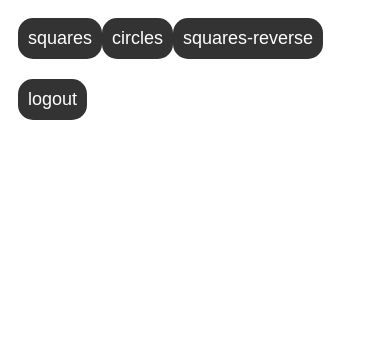
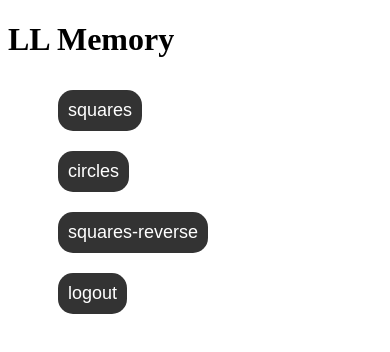
Before and after one commit to lukalajovic12/ll_memory_game, an Angular app in the folder frontend/: page / in a window 390 px wide. Shown: the top 352 px of the page. Built offline with nearby package versions, Linux system fonts and the light colour scheme; no server answers; sample sign-in values are in the browser's storage.

Commit message:
mobile frienfly

```diff
--- a/frontend/src/app/game-score/game-score.component.html
+++ b/frontend/src/app/game-score/game-score.component.html
@@ -38,3 +38,6 @@
         </tr>
     </table>
 </div>
+<div class="row">
+  <button (click)="toHome()" class="ll_button">Home</button>
+</div>
--- a/frontend/src/app/game-score/game-score.component.ts
+++ b/frontend/src/app/game-score/game-score.component.ts
@@ -5,6 +5,7 @@ import {UserService} from '../user.service';
 import { Score } from '../game-util';
 import { ActivatedRoute } from '@angular/router';
 import { environment } from 'src/environments/environment';
+import { Router } from '@angular/router';
 @Component({
   selector: 'app-game-score',
   templateUrl: './game-score.component.html',
@@ -26,9 +27,14 @@ export class GameScoreComponent implements OnInit {
 
   constructor(private  http:HttpClient,
     public _userService: UserService,
-    private route: ActivatedRoute){}
+    private route: ActivatedRoute,private router: Router){}
 
   ngOnInit() {
+
+    if(!this._userService.isAuthenticated()){
+      this.toHome();
+    }
+
     this.route.queryParams.subscribe(params => {
       this.gameType=params['title'];
       this.getScore();
@@ -47,4 +53,10 @@ export class GameScoreComponent implements OnInit {
   headers.set('Authorization', `Bearer ${this._userService.token}`);
    this.score=this.http.get<Score[]>(this.scoreUrl(), { headers });
   }
+
+  protected toHome():void {
+    this.router.navigate(['/']);
+  }
+
+
 }
--- a/frontend/src/app/game-settings/game-settings.component.html
+++ b/frontend/src/app/game-settings/game-settings.component.html
@@ -20,3 +20,6 @@
         <button (click)="saveSettings()" class="ll_button">save</button>
     </div>
 </div>
+<div class="row">
+    <button (click)="toHome()" class="ll_button">Home</button>
+</div>
--- a/frontend/src/app/game-settings/game-settings.component.ts
+++ b/frontend/src/app/game-settings/game-settings.component.ts
@@ -53,4 +53,8 @@ export class GameSettingsComponent  implements OnInit {
     let url = '/'+this._settingsService.title;
     this.router.navigate([url]);
   }
+  protected toHome():void {
+    this.router.navigate(['/']);
+  }
+
 }
--- a/frontend/src/app/game-template/game-template.component.html
+++ b/frontend/src/app/game-template/game-template.component.html
@@ -1,5 +1,5 @@
 <div class="game_area" *ngIf="_userService.isAuthenticated()">
-    <div [ngStyle]="{ 'width.px': sidesWidth() }" class="game_data_left_side"></div>
+    <div *ngIf="sidesWidth()>0" [ngStyle]="{ 'width.px': sidesWidth() }" class="game_data_left_side"></div>
     <div class="game_data_component" *ngIf="!showGame()">
         <div class="game_data">
             <div class="start_button_div">
@@ -17,7 +17,7 @@
 
         </div>
     </div>
-        <div *ngIf="showGame()" [ngStyle]="{ 'width.px': windowSize }">
+        <ng-container *ngIf="showGame()">
             <ng-content />
             <div *ngIf="showData" [@fadeInOut]>
                 <h1>Great Job</h1>
@@ -25,7 +25,7 @@
                 <h1>You have {{points}} points</h1>
                 <h1>Keep it Up</h1>
             </div>
-        </div>
-        <div [ngStyle]="{ 'width.px': sidesWidth() }" class="game_data_right_side">
+        </ng-container>
+        <div *ngIf="sidesWidth()>0" [ngStyle]="{ 'width.px': sidesWidth() }" class="game_data_right_side">
     </div>
 </div>
--- a/frontend/src/app/home/home.component.html
+++ b/frontend/src/app/home/home.component.html
@@ -1,13 +1,21 @@
+
+<h1>LL Memory</h1>
+<ul>
     <ng-container *ngIf="_userService.isAuthenticated()">
+        <li *ngFor="let game of games">
             <div class="row">
-        <button *ngFor="let game of games" (click)="toGame(game)" class="ll_button">{{ game }}</button>
+            <button (click)="toGame(game)" class="ll_button">{{ game }}</button>
         </div>
-</ng-container >
+        </li>
+    </ng-container>
+    <li>
         <div class="row" *ngIf="!_userService.isAuthenticated()">
             <button (click)="toRegister()" class="ll_button">
                 Register
             </button>
         </div>
+    </li>
+    <li>
         <div class="row" *ngIf="!_userService.isAuthenticated()">
             <button (click)="toLogin()" class="ll_button" >
                 login
@@ -18,3 +26,6 @@
                 logout
             </button>
         </div>
+    </li>
+
+</ul>
--- a/frontend/src/app/home/home.component.scss
+++ b/frontend/src/app/home/home.component.scss
@@ -0,0 +1,3 @@
+ul {
+    list-style-type: none;
+  }
```
Lines whose indentation alone changed are shown as unchanged.
